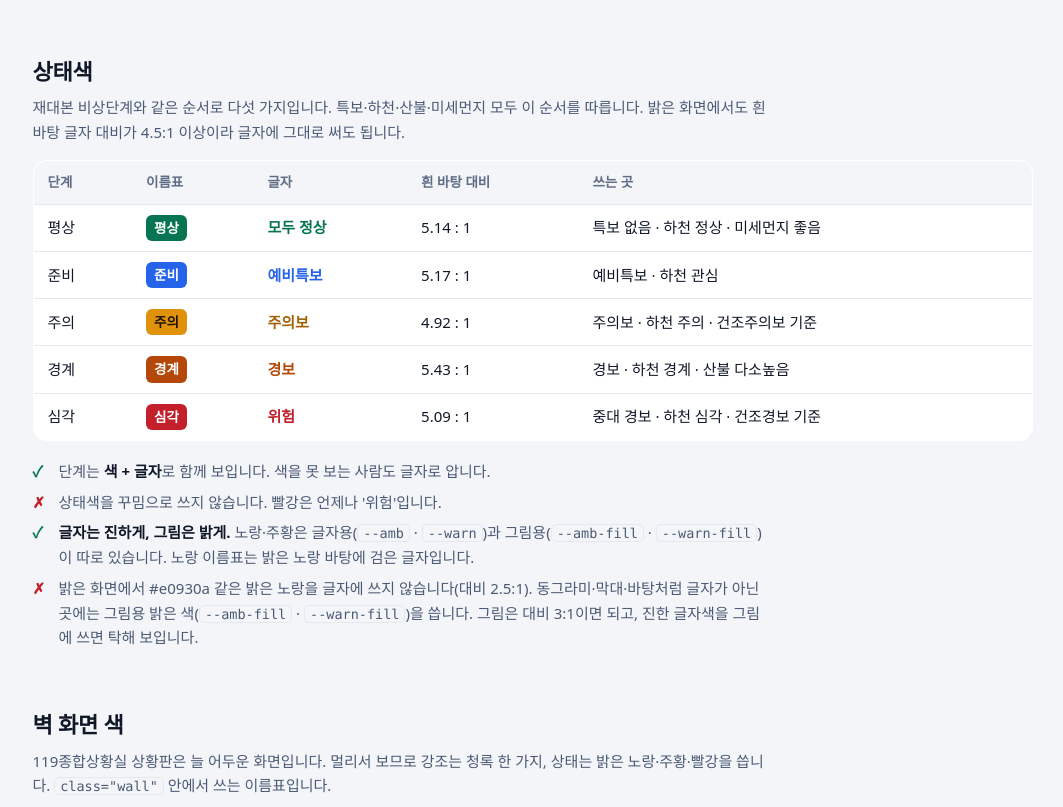
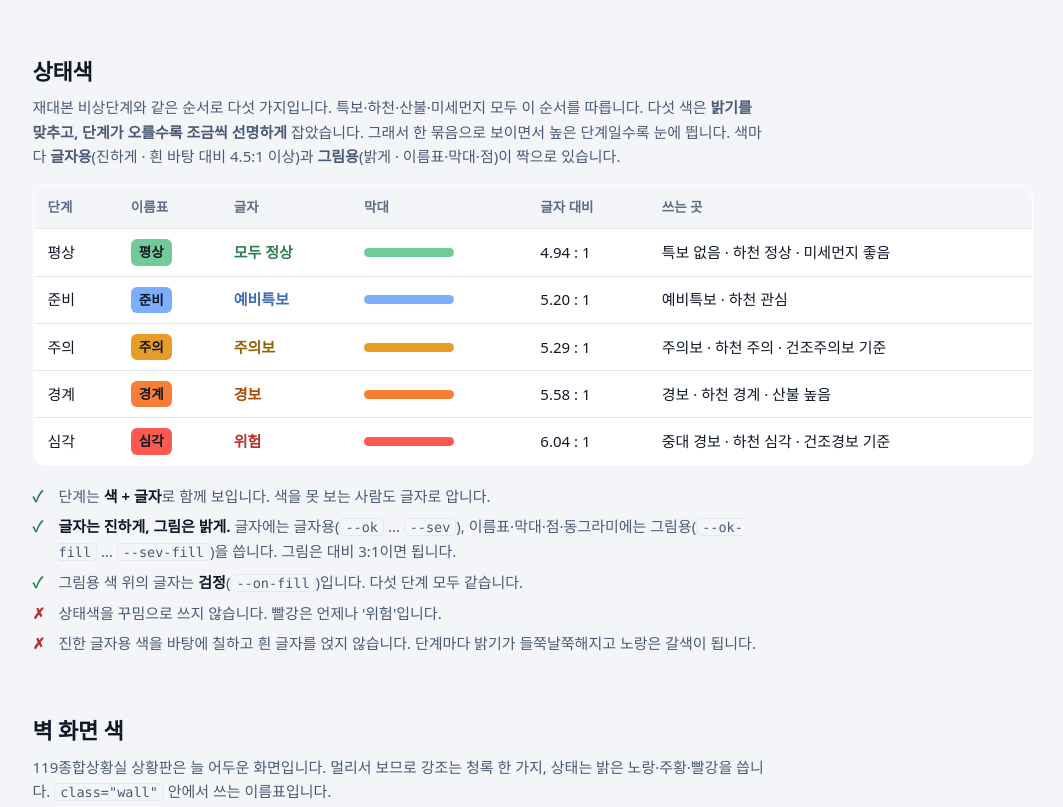
Before and after one commit to cosmicpado/design, a plain HTML site: page styles.html in a window 1280 px wide. Shown: the part 659-1466 px from the top of the page, without its empty margins (100-1163 px from the left). Drawn offline with Linux system fonts and the light colour scheme.

Commit message:
상태색 다섯 단계를 한 묶음으로: 밝기를 맞추고 단계가 오를수록 선명하게
- 글자용: 평상 #307e57 · 준비 #3e6db2 · 주의 #966000 · 경계 #ac4b00 · 심각 #b82f2b (흰 바탕 4.9~6.0:1)
- 그림용(-fill, 새로): #73ca99 · #7baffc · #e79c27 · #f77e35 · #fc5950 — 이름표·막대·점·동그라미
- 이름표는 다섯 단계 모두 밝은 그림용 바탕 + 검은 글자(--on-fill)
- 상태 띠: 동그라미·바탕은 그림용, 제목은 글자용
- 스타일 쪽 상태색 표에 막대 칸을 넣고 규칙을 고쳐 씀

Co-Authored-By: Claude Opus 5.5 <noreply@anthropic.com>

```diff
--- a/components.css
+++ b/components.css
@@ -62,21 +62,20 @@
 .al.ok { background: var(--okbg); } .al.ok b { color: var(--ok); }
 .al p { margin: 2px 0 0; font-size: 13.5px; color: var(--ink2); }
 
-/* ── 상태 띠 ── 화면 맨 위 '지금 단계'. 단계색을 9% 섞은 바탕 + 35% 섞은 테두리 */
-.band { --bc: var(--ok); display: flex; align-items: center; gap: 16px; border-radius: var(--r-card); padding: 12px 18px; border: 1px solid;
+/* ── 상태 띠 ── 화면 맨 위 '지금 단계'. 동그라미·바탕·테두리는 그림용 색(9% · 35% 섞음), 제목 글자는 글자용 색 */
+.band { --bc: var(--ok-fill); --bt: var(--ok); display: flex; align-items: center; gap: 16px; border-radius: var(--r-card); padding: 12px 18px; border: 1px solid;
   background: color-mix(in srgb, var(--bc) 9%, var(--card)); border-color: color-mix(in srgb, var(--bc) 35%, var(--card)); }
-.band.ready { --bc: var(--blue); } .band.caution { --bc: var(--amb-fill); } .band.alert { --bc: var(--warn-fill); } .band.severe { --bc: var(--sev); }
-.band.caution b { color: var(--amb); } .band.alert b { color: var(--warn); }   /* 동그라미·바탕은 밝게, 글자는 진하게 */
-.band .st { width: 44px; height: 44px; border-radius: 50%; background: var(--bc); flex: none; box-shadow: 0 0 0 6px color-mix(in srgb, var(--bc) 18%, transparent); }
-.band b { font-size: 20px; font-weight: 800; color: var(--bc); }
+.band.ready { --bc: var(--blue-fill); --bt: var(--blue); } .band.caution { --bc: var(--amb-fill); --bt: var(--amb); }
+.band.alert { --bc: var(--warn-fill); --bt: var(--warn); } .band.severe { --bc: var(--sev-fill); --bt: var(--sev); }
+.band .st { width: 44px; height: 44px; border-radius: 50%; background: var(--bc); flex: none; box-shadow: 0 0 0 6px color-mix(in srgb, var(--bc) 22%, transparent); }
+.band b { font-size: 20px; font-weight: 800; color: var(--bt); }
 .band span { font-size: 14px; color: var(--ink2); }
 
-/* ── 이름표 ── 상태색 바탕 + 흰 글자(상태색이 대비 4.5:1 이상이라 흰 글자가 읽힌다). 주의(노랑)만 밝은 노랑 바탕 + 검은 글자 */
+/* ── 이름표 ── 밝은 그림용 상태색 바탕 + 검은 글자(다섯 단계 모두 같은 방식). 단계 없음은 회색 바탕 + 흰 글자 */
 .tag { display: inline-block; font-size: 13.5px; font-weight: 800; color: #fff; border-radius: 6px; padding: 2px 8px; background: var(--ink3); }
-.tag.ok { background: var(--ok); } .tag.ready { background: var(--blue); } .tag.caution { background: var(--amb); }
-.tag.alert { background: var(--warn); } .tag.severe { background: var(--sev); }
-.tag.caution { background: var(--amb-fill); color: #1f1300; }   /* 노랑은 밝아야 노랑으로 보인다 — 흰 글자 대신 검은 글자(대비 8:1) */
-:root[data-theme="dark"] .tag { color: #0b1220; }   /* 어두운 화면 상태색은 밝아서 흰 글자 대신 검은 글자 */
+.tag.ok, .tag.ready, .tag.caution, .tag.alert, .tag.severe { color: var(--on-fill); }
+.tag.ok { background: var(--ok-fill); } .tag.ready { background: var(--blue-fill); } .tag.caution { background: var(--amb-fill); }
+.tag.alert { background: var(--warn-fill); } .tag.severe { background: var(--sev-fill); }
 
 /* ── 빈 상태 ── 자료가 없을 때도 칸을 비워 두지 않고 이유를 적는다 */
 .empty { padding: 14px 16px; color: var(--ink3); font-size: 13.5px; }
--- a/styles.html
+++ b/styles.html
@@ -34,20 +34,23 @@
   </div>
 
   <h2 id="status">상태색</h2>
-  <p>재대본 비상단계와 같은 순서로 다섯 가지입니다. 특보·하천·산불·미세먼지 모두 이 순서를 따릅니다. 밝은 화면에서도 흰 바탕 글자 대비가 4.5:1 이상이라 글자에 그대로 써도 됩니다.</p>
+  <p>재대본 비상단계와 같은 순서로 다섯 가지입니다. 특보·하천·산불·미세먼지 모두 이 순서를 따릅니다.
+    다섯 색은 <b>밝기를 맞추고, 단계가 오를수록 조금씩 선명하게</b> 잡았습니다. 그래서 한 묶음으로 보이면서 높은 단계일수록 눈에 띕니다.
+    색마다 <b>글자용</b>(진하게 · 흰 바탕 대비 4.5:1 이상)과 <b>그림용</b>(밝게 · 이름표·막대·점)이 짝으로 있습니다.</p>
   <table class="scale">
-    <tr><th>단계</th><th>이름표</th><th>글자</th><th>흰 바탕 대비</th><th>쓰는 곳</th></tr>
-    <tr><td>평상</td><td><span class="tag ok">평상</span></td><td style="color:var(--ok);font-weight:800">모두 정상</td><td>5.14 : 1</td><td>특보 없음 · 하천 정상 · 미세먼지 좋음</td></tr>
-    <tr><td>준비</td><td><span class="tag ready">준비</span></td><td style="color:var(--blue);font-weight:800">예비특보</td><td>5.17 : 1</td><td>예비특보 · 하천 관심</td></tr>
-    <tr><td>주의</td><td><span class="tag caution">주의</span></td><td style="color:var(--amb);font-weight:800">주의보</td><td>4.92 : 1</td><td>주의보 · 하천 주의 · 건조주의보 기준</td></tr>
-    <tr><td>경계</td><td><span class="tag alert">경계</span></td><td style="color:var(--warn);font-weight:800">경보</td><td>5.43 : 1</td><td>경보 · 하천 경계 · 산불 다소높음</td></tr>
-    <tr><td>심각</td><td><span class="tag severe">심각</span></td><td style="color:var(--sev);font-weight:800">위험</td><td>5.09 : 1</td><td>중대 경보 · 하천 심각 · 건조경보 기준</td></tr>
+    <tr><th>단계</th><th>이름표</th><th>글자</th><th>막대</th><th>글자 대비</th><th>쓰는 곳</th></tr>
+    <tr><td>평상</td><td><span class="tag ok">평상</span></td><td style="color:var(--ok);font-weight:800">모두 정상</td><td><i style="display:block;width:90px;height:9px;border-radius:6px;background:var(--ok-fill)"></i></td><td>4.94 : 1</td><td>특보 없음 · 하천 정상 · 미세먼지 좋음</td></tr>
+    <tr><td>준비</td><td><span class="tag ready">준비</span></td><td style="color:var(--blue);font-weight:800">예비특보</td><td><i style="display:block;width:90px;height:9px;border-radius:6px;background:var(--blue-fill)"></i></td><td>5.20 : 1</td><td>예비특보 · 하천 관심</td></tr>
+    <tr><td>주의</td><td><span class="tag caution">주의</span></td><td style="color:var(--amb);font-weight:800">주의보</td><td><i style="display:block;width:90px;height:9px;border-radius:6px;background:var(--amb-fill)"></i></td><td>5.29 : 1</td><td>주의보 · 하천 주의 · 건조주의보 기준</td></tr>
+    <tr><td>경계</td><td><span class="tag alert">경계</span></td><td style="color:var(--warn);font-weight:800">경보</td><td><i style="display:block;width:90px;height:9px;border-radius:6px;background:var(--warn-fill)"></i></td><td>5.58 : 1</td><td>경보 · 하천 경계 · 산불 높음</td></tr>
+    <tr><td>심각</td><td><span class="tag severe">심각</span></td><td style="color:var(--sev);font-weight:800">위험</td><td><i style="display:block;width:90px;height:9px;border-radius:6px;background:var(--sev-fill)"></i></td><td>6.04 : 1</td><td>중대 경보 · 하천 심각 · 건조경보 기준</td></tr>
   </table>
   <ul class="rules">
     <li class="do">단계는 <b>색 + 글자</b>로 함께 보입니다. 색을 못 보는 사람도 글자로 압니다.</li>
+    <li class="do"><b>글자는 진하게, 그림은 밝게.</b> 글자에는 글자용(<code>--ok</code> … <code>--sev</code>), 이름표·막대·점·동그라미에는 그림용(<code>--ok-fill</code> … <code>--sev-fill</code>)을 씁니다. 그림은 대비 3:1이면 됩니다.</li>
+    <li class="do">그림용 색 위의 글자는 <b>검정</b>(<code>--on-fill</code>)입니다. 다섯 단계 모두 같습니다.</li>
     <li class="dont">상태색을 꾸밈으로 쓰지 않습니다. 빨강은 언제나 '위험'입니다.</li>
-    <li class="do"><b>글자는 진하게, 그림은 밝게.</b> 노랑·주황은 글자용(<code>--amb</code> · <code>--warn</code>)과 그림용(<code>--amb-fill</code> · <code>--warn-fill</code>)이 따로 있습니다. 노랑 이름표는 밝은 노랑 바탕에 검은 글자입니다.</li>
-    <li class="dont">밝은 화면에서 #e0930a 같은 밝은 노랑을 글자에 쓰지 않습니다(대비 2.5:1). 동그라미·막대·바탕처럼 글자가 아닌 곳에는 그림용 밝은 색(<code>--amb-fill</code> · <code>--warn-fill</code>)을 씁니다. 그림은 대비 3:1이면 되고, 진한 글자색을 그림에 쓰면 탁해 보입니다.</li>
+    <li class="dont">진한 글자용 색을 바탕에 칠하고 흰 글자를 얹지 않습니다. 단계마다 밝기가 들쭉날쭉해지고 노랑은 갈색이 됩니다.</li>
   </ul>
 
   <h2 id="wall">벽 화면 색</h2>
--- a/tokens.css
+++ b/tokens.css
@@ -2,8 +2,10 @@
    충북소방 기상정보통합플랫폼(종합 현황·재해별 집중 감시)에서 실제로 쓰는 값을 옮겼다.
    다른 화면에서 쓸 때는 이 파일을 그대로 불러와 var(--이름) 으로 쓴다.
    · 밝은 화면이 기본, <html data-theme="dark"> 이면 어두운 화면
-   · 상태색(ok·blue·amb·warn·sev)은 흰 바탕 글자 대비 4.5:1 이상(WCAG AA) — 글자에 그대로 써도 된다
-   · 노랑·주황은 그림용(-fill)이 따로 있다 — 동그라미·막대·바탕은 밝은 색이 보기 좋고, 그림은 3:1 이면 된다 */
+   · 상태색 다섯 단계는 밝기를 맞추고, 단계가 오를수록 조금씩 선명하게 잡았다(OKLCH 선명함 글자 0.10→0.175, 그림 0.11→0.20)
+     — 다섯 색이 한 묶음으로 보이고, 높은 단계가 더 눈에 띈다
+   · 글자용(ok·blue·amb·warn·sev): 흰 바탕 대비 4.9~6.0:1(WCAG AA)
+   · 그림용(-fill): 이름표·막대·점·동그라미. 밝은 색 위에 검은 글자(대비 5.7~9.0:1). 흰 글자를 얹지 않는다 */
 :root {
   /* 바탕 · 글자 */
   --bg: #f3f5f9;        /* 화면 바탕 */
@@ -18,11 +20,12 @@
   --brand: #1d4ed8;     /* 고른 것 · 링크 · 주요 단추 */
 
   /* 상태 — 재대본 단계와 같은 순서: 평상 → 준비 → 주의 → 경계 → 심각 */
-  --ok: #077552;   --okbg: #ecf8f2;
-  --blue: #2563eb;
-  --amb: #a16207;  --amb-fill: #e0930a;
-  --warn: #b54708; --warnbg: #fff4e6; --warn-fill: #e8590c;
-  --sev: #c4202b;  --sevbg: #fef0ef;
+  --ok: #307e57;   --ok-fill: #73ca99;   --okbg: #ecf8f2;
+  --blue: #3e6db2; --blue-fill: #7baffc;
+  --amb: #966000;  --amb-fill: #e79c27;
+  --warn: #ac4b00; --warn-fill: #f77e35; --warnbg: #fff4e6;
+  --sev: #b82f2b;  --sev-fill: #fc5950;  --sevbg: #fef0ef;
+  --on-fill: #101828;   /* 그림용 색 위 글자 */
 
   /* 글꼴 · 모서리 · 움직임 */
   --font: 'Pretendard Variable', Pretendard, 'Malgun Gothic', system-ui, sans-serif;
@@ -45,11 +48,12 @@
   --ink2: #9fb0cf;
   --ink3: #8a9ab8;
   --brand: #4b8bf5;
-  --ok: #34d399;   --okbg: rgba(52, 211, 153, .12);
-  --blue: #60a5fa;
+  --ok: #34d399;   --ok-fill: #34d399;   --okbg: rgba(52, 211, 153, .12);
+  --blue: #60a5fa; --blue-fill: #60a5fa;
   --amb: #fbbf24;  --amb-fill: #fbbf24;
-  --warn: #fb923c; --warnbg: rgba(251, 146, 60, .13); --warn-fill: #fb923c;
-  --sev: #f87171;  --sevbg: rgba(248, 113, 113, .14);
+  --warn: #fb923c; --warn-fill: #fb923c; --warnbg: rgba(251, 146, 60, .13);
+  --sev: #f87171;  --sev-fill: #f87171;  --sevbg: rgba(248, 113, 113, .14);
+  --on-fill: #0b1220;
   --shadow-pop: 0 8px 26px -10px rgba(0, 0, 0, .6);
 }
 
```
Also changed, not shown: components.html (+2 -2 lines).
